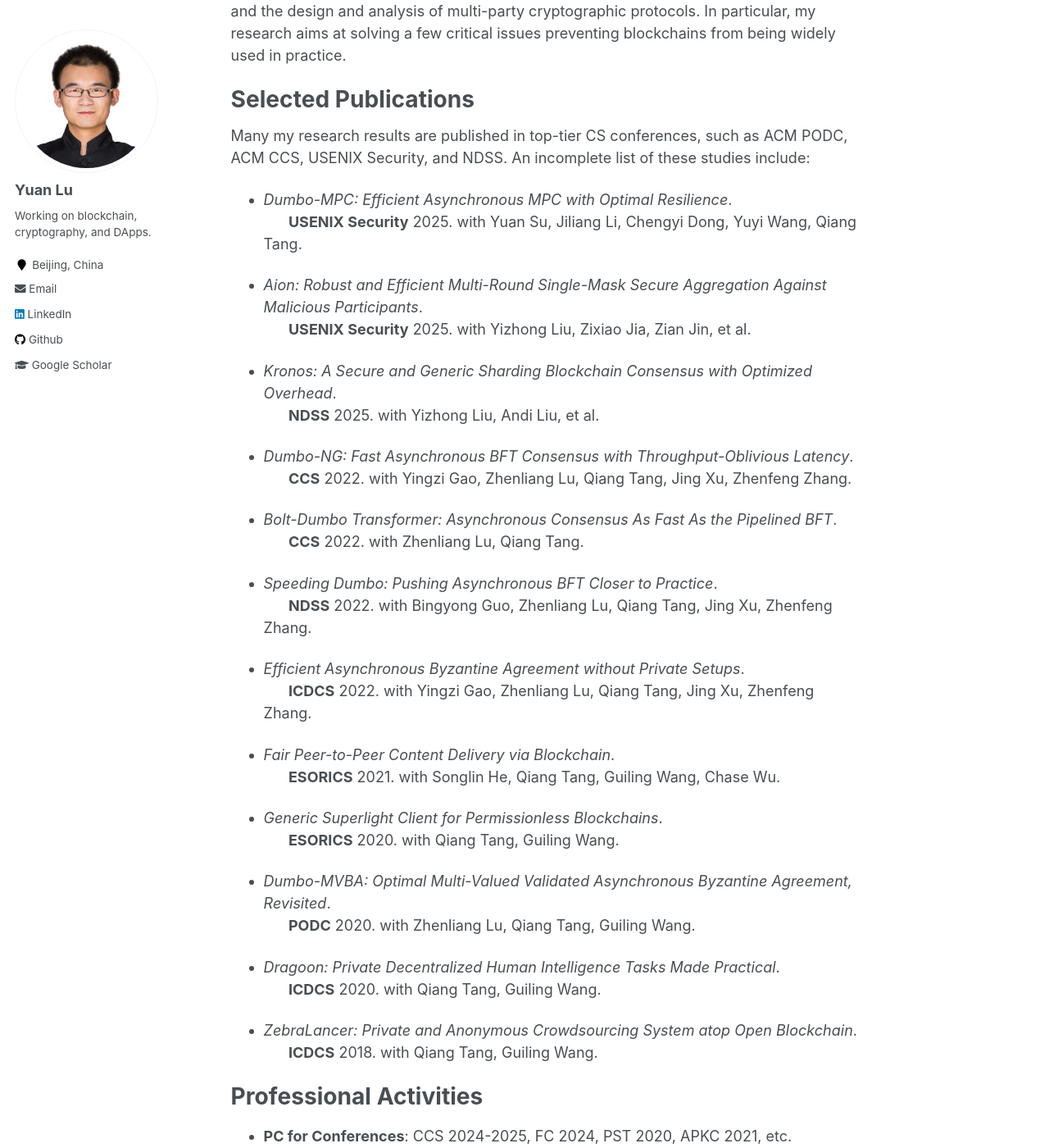
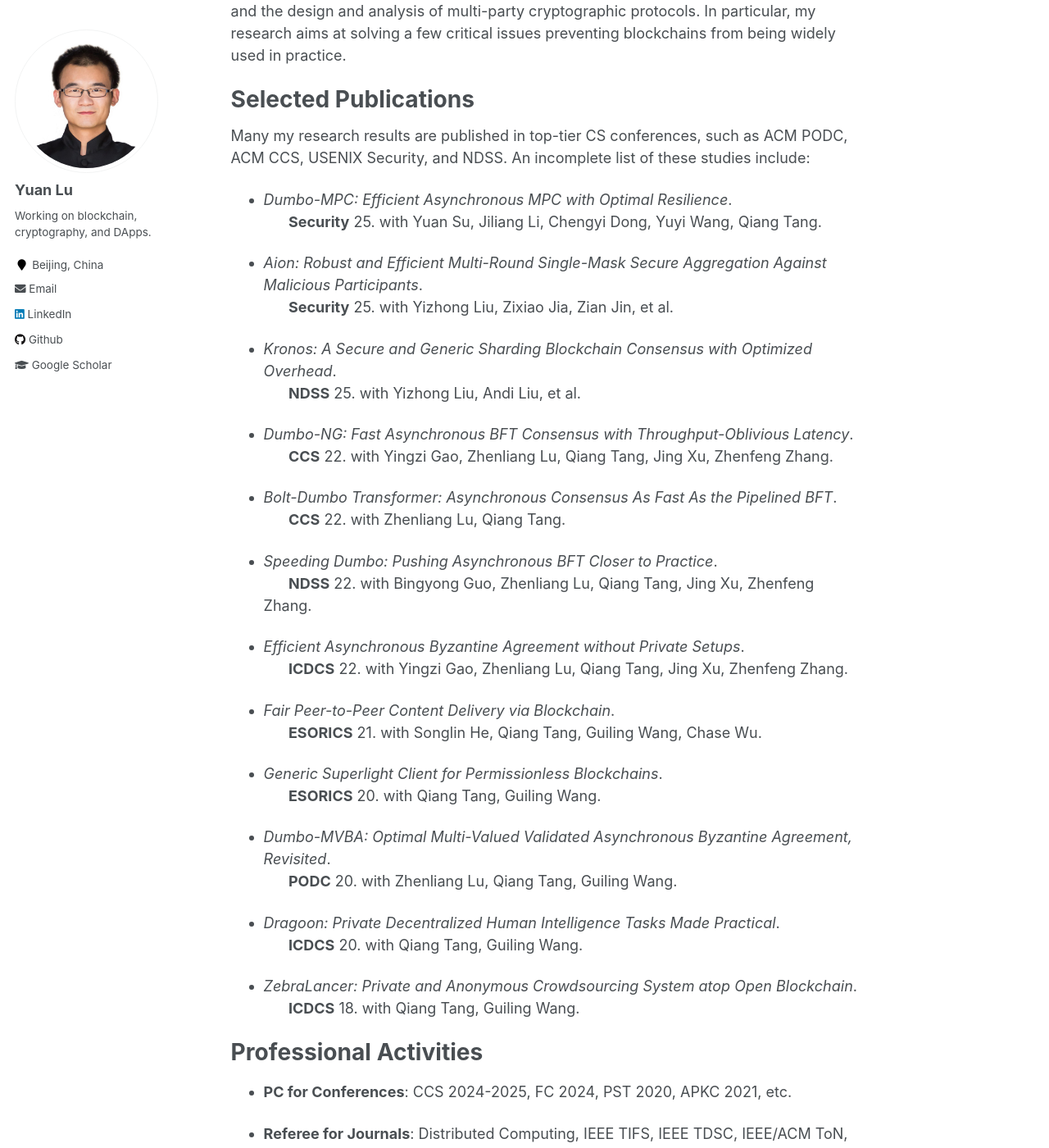
Before and after one commit to yylluu/yylluu.github.io, a Jekyll site: the page built from _pages/about.md, in a window 1280 px wide and 1400 px high, scrolled down 324 px. Shown: the whole window at 82% size. Built offline with Jekyll 4.4.1, drawn with Linux system fonts in a browser that asks for light colours.

Commit message:
Update about.md

```diff
--- a/_pages/about.md
+++ b/_pages/about.md
@@ -24,40 +24,40 @@ Selected Publications
 Many my research results are published in top-tier CS conferences, such as ACM PODC, ACM CCS, USENIX Security, and NDSS. An incomplete list of these studies include:
 
 - *Dumbo-MPC: Efficient Asynchronous MPC with Optimal Resilience*.
-     &nbsp; &nbsp; &nbsp; **USENIX Security** 2025. with Yuan Su, Jiliang Li, Chengyi Dong, Yuyi Wang, Qiang Tang.
+     &nbsp; &nbsp; &nbsp; **Security** 25. with Yuan Su, Jiliang Li, Chengyi Dong, Yuyi Wang, Qiang Tang.
 
 - *Aion: Robust and Efficient Multi-Round Single-Mask Secure Aggregation Against Malicious Participants*.
-     &nbsp; &nbsp; &nbsp; **USENIX Security** 2025. with Yizhong Liu, Zixiao Jia, Zian Jin, et al.
+     &nbsp; &nbsp; &nbsp; **Security** 25. with Yizhong Liu, Zixiao Jia, Zian Jin, et al.
 
 - *Kronos: A Secure and Generic Sharding Blockchain Consensus with Optimized Overhead*.
-     &nbsp; &nbsp; &nbsp; **NDSS** 2025. with Yizhong Liu, Andi Liu, et al.
+     &nbsp; &nbsp; &nbsp; **NDSS** 25. with Yizhong Liu, Andi Liu, et al.
 
 - *Dumbo-NG: Fast Asynchronous BFT Consensus with Throughput-Oblivious Latency*.
-     &nbsp; &nbsp; &nbsp; **CCS** 2022. with Yingzi Gao, Zhenliang Lu, Qiang Tang, Jing Xu, Zhenfeng Zhang.
+     &nbsp; &nbsp; &nbsp; **CCS** 22. with Yingzi Gao, Zhenliang Lu, Qiang Tang, Jing Xu, Zhenfeng Zhang.
 
 - *Bolt-Dumbo Transformer: Asynchronous Consensus As Fast As the Pipelined BFT*.
-     &nbsp; &nbsp; &nbsp; **CCS** 2022. with Zhenliang Lu, Qiang Tang.
+     &nbsp; &nbsp; &nbsp; **CCS** 22. with Zhenliang Lu, Qiang Tang.
 
 - *Speeding Dumbo: Pushing Asynchronous BFT Closer to Practice*.
-     &nbsp; &nbsp; &nbsp; **NDSS** 2022. with Bingyong Guo, Zhenliang Lu, Qiang Tang, Jing Xu, Zhenfeng Zhang.
+     &nbsp; &nbsp; &nbsp; **NDSS** 22. with Bingyong Guo, Zhenliang Lu, Qiang Tang, Jing Xu, Zhenfeng Zhang.
 
 - *Efficient Asynchronous Byzantine Agreement without Private Setups*.
-     &nbsp; &nbsp; &nbsp; **ICDCS** 2022. with Yingzi Gao, Zhenliang Lu, Qiang Tang, Jing Xu, Zhenfeng Zhang.
+     &nbsp; &nbsp; &nbsp; **ICDCS** 22. with Yingzi Gao, Zhenliang Lu, Qiang Tang, Jing Xu, Zhenfeng Zhang.
 
 - *Fair Peer-to-Peer Content Delivery via Blockchain*.
-     &nbsp; &nbsp; &nbsp; **ESORICS** 2021. with Songlin He, Qiang Tang, Guiling Wang, Chase Wu.
+     &nbsp; &nbsp; &nbsp; **ESORICS** 21. with Songlin He, Qiang Tang, Guiling Wang, Chase Wu.
 
 - *Generic Superlight Client for Permissionless Blockchains*.
-     &nbsp; &nbsp; &nbsp; **ESORICS** 2020. with Qiang Tang, Guiling Wang.
+     &nbsp; &nbsp; &nbsp; **ESORICS** 20. with Qiang Tang, Guiling Wang.
 
 - *Dumbo-MVBA: Optimal Multi-Valued Validated Asynchronous Byzantine Agreement, Revisited*.
-     &nbsp; &nbsp; &nbsp; **PODC** 2020. with Zhenliang Lu, Qiang Tang, Guiling Wang.
+     &nbsp; &nbsp; &nbsp; **PODC** 20. with Zhenliang Lu, Qiang Tang, Guiling Wang.
 
 - *Dragoon: Private Decentralized Human Intelligence Tasks Made Practical*.
-     &nbsp; &nbsp; &nbsp; **ICDCS** 2020. with Qiang Tang, Guiling Wang.
+     &nbsp; &nbsp; &nbsp; **ICDCS** 20. with Qiang Tang, Guiling Wang.
 
 - *ZebraLancer: Private and Anonymous Crowdsourcing System atop Open Blockchain*.
-     &nbsp; &nbsp; &nbsp; **ICDCS** 2018. with Qiang Tang, Guiling Wang.
+     &nbsp; &nbsp; &nbsp; **ICDCS** 18. with Qiang Tang, Guiling Wang.
 
 
 
```
